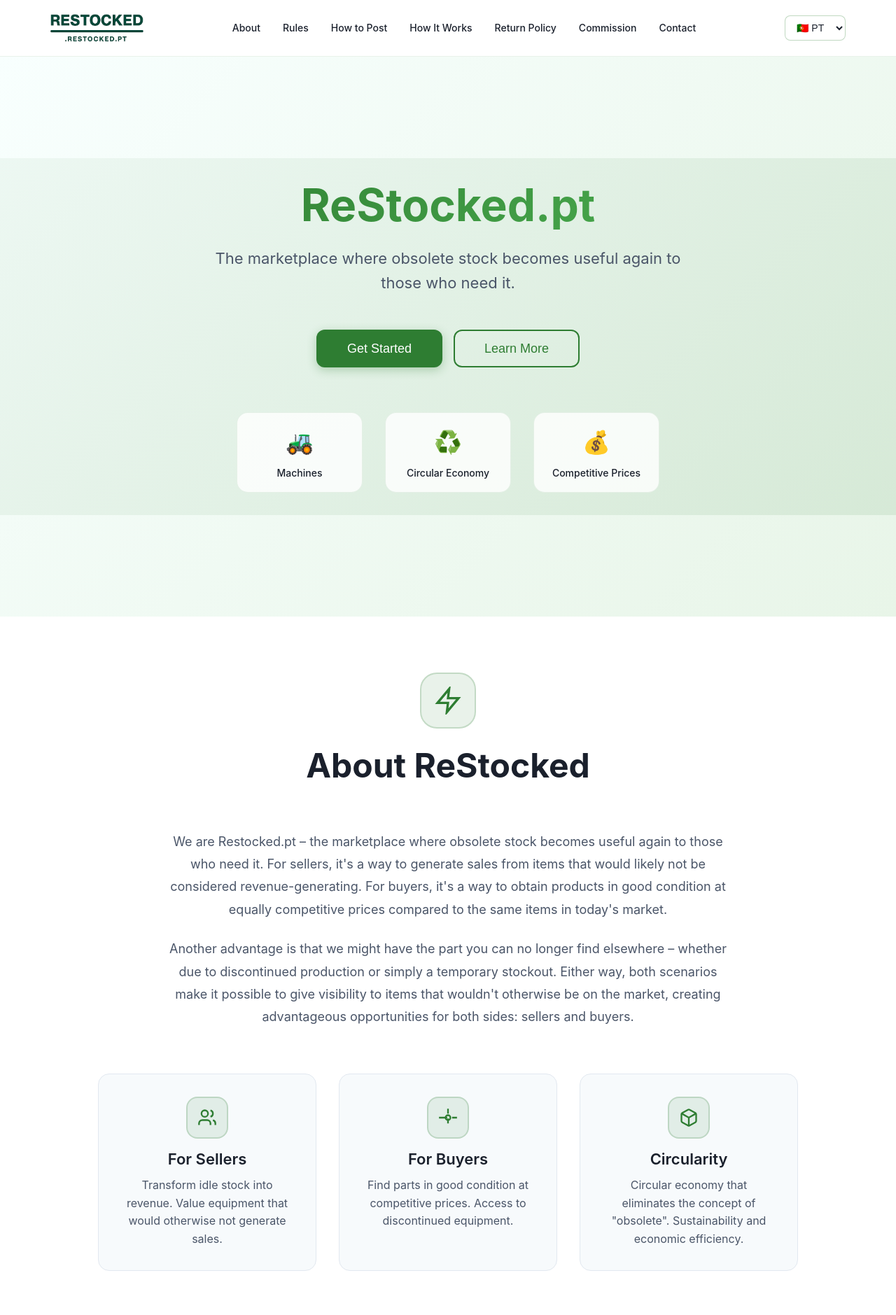
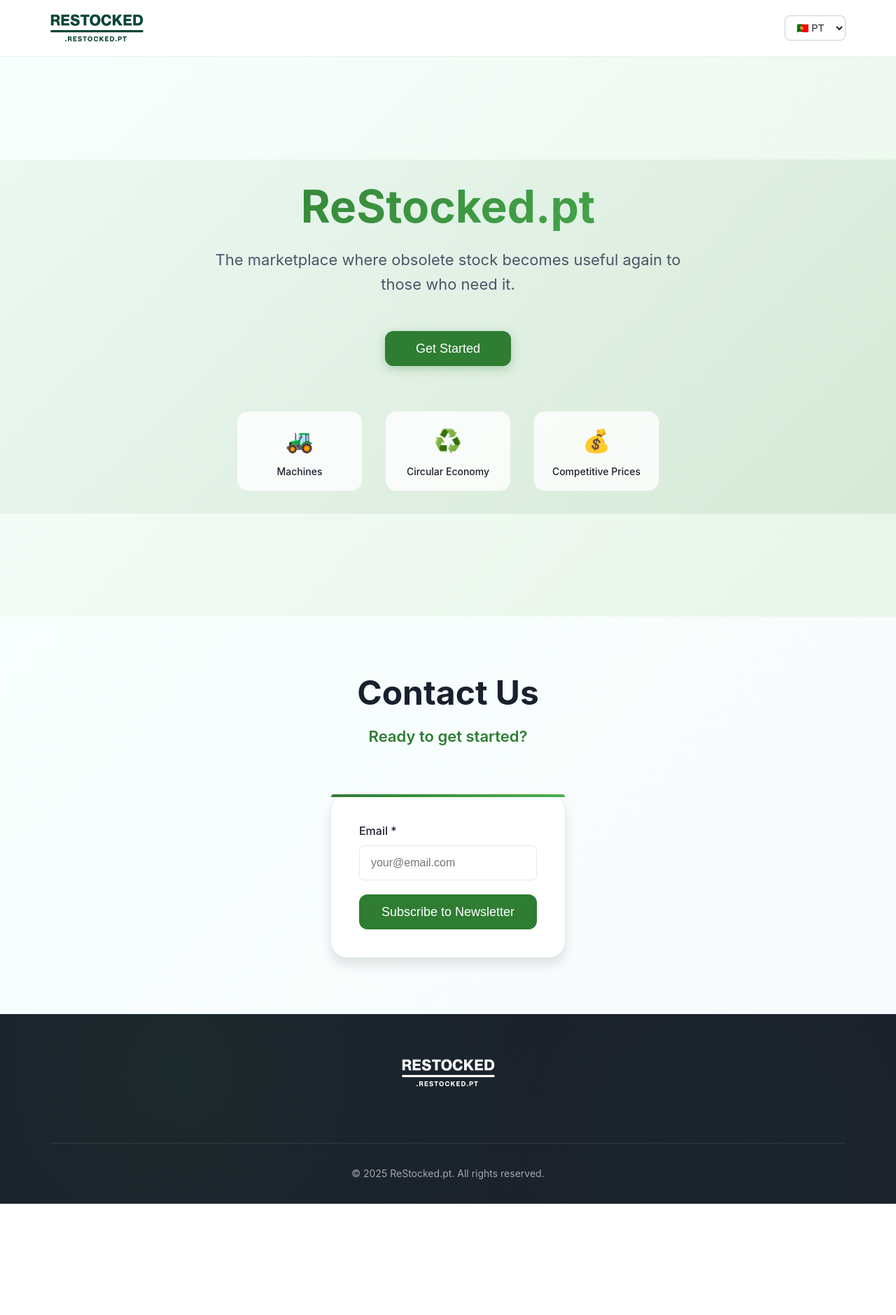
Before and after one commit to afonsorp/restocked-landing, a React (Vite) app: page / in a window 1280 px wide. Shown: the top 1879 px of the page at 70% size. After the commit the page ends 1720 px from the top, so only its background shows below. Built offline with nearby package versions, Linux system fonts and the light colour scheme.

Commit message:
feat: refactor contact form to use single email input and update success/error messages in translations

```diff
--- a/src/App.jsx
+++ b/src/App.jsx
@@ -19,8 +19,8 @@
       <Header />
       <main>
         <Hero />
-        <About />
-        <Sections />
+        {/* <About /> */}
+        {/* <Sections /> */}
         <Contact />
       </main>
       <Footer />
--- a/src/components/Contact.jsx
+++ b/src/components/Contact.jsx
@@ -4,29 +4,15 @@
 
 const Contact = () => {
   const { t } = useTranslation();
-  const [formData, setFormData] = useState({
-    name: '',
-    email: '',
-    company: '',
-    phone: '',
-    message: ''
-  });
+  const [email, setEmail] = useState('');
   const [isSubmitting, setIsSubmitting] = useState(false);
   const [submitStatus, setSubmitStatus] = useState(null);
-
-  const handleChange = (e) => {
-    const { name, value } = e.target;
-    setFormData(prev => ({
-      ...prev,
-      [name]: value
-    }));
-  };
 
   const handleSubmit = async (e) => {
     e.preventDefault();
 
     // Validação básica
-    if (!formData.name || !formData.email || !formData.message) {
+    if (!email) {
       setSubmitStatus('error');
       return;
     }
@@ -34,18 +20,25 @@
     setIsSubmitting(true);
 
     try {
-      // Simular envio de email (implementar com EmailJS ou similar)
-      await new Promise(resolve => setTimeout(resolve, 2000));
+      // Enviar email para luis@restocked.pt
+      const response = await fetch('https://formspree.io/f/meovkjla', {
+        method: 'POST',
+        headers: {
+          'Content-Type': 'application/json',
+        },
+        body: JSON.stringify({
+          email: email,
+          _replyto: email,
+          _subject: 'Nova submissão de email - ReStocked.pt',
+        }),
+      });
 
-      console.log('Form data:', formData);
-      setSubmitStatus('success');
-      setFormData({
-        name: '',
-        email: '',
-        company: '',
-        phone: '',
-        message: ''
-      });
+      if (response.ok) {
+        setSubmitStatus('success');
+        setEmail('');
+      } else {
+        setSubmitStatus('error');
+      }
     } catch (error) {
       console.error('Error submitting form:', error);
       setSubmitStatus('error');
@@ -61,11 +54,57 @@
           <div className="contact__header">
             <h2 className="contact__title">{t('contact.title')}</h2>
             <p className="contact__subtitle">{t('contact.subtitle')}</p>
-            <p className="contact__description">{t('contact.description')}</p>
+            {/* <p className="contact__description">{t('contact.description')}</p> */}
           </div>
 
           <div className="contact__wrapper">
-            <div className="contact__info">
+            <form className="contact__form" onSubmit={handleSubmit}>
+              {submitStatus === 'success' && (
+                <div className="alert alert--success">
+                  <svg viewBox="0 0 24 24" fill="none" stroke="currentColor" strokeWidth="2">
+                    <polyline points="20,6 9,17 4,12"/>
+                  </svg>
+                  {t('messages.success')}
+                </div>
+              )}
+
+              {submitStatus === 'error' && (
+                <div className="alert alert--error">
+                  <svg viewBox="0 0 24 24" fill="none" stroke="currentColor" strokeWidth="2">
+                    <circle cx="12" cy="12" r="10"/>
+                    <line x1="15" y1="9" x2="9" y2="15"/>
+                    <line x1="9" y1="9" x2="15" y2="15"/>
+                  </svg>
+                  {t('messages.error')}
+                </div>
+              )}
+
+              <div className="form-group">
+                <label htmlFor="email" className="form-label">
+                  {t('contact.form.email')}
+                </label>
+                <input
+                  type="email"
+                  id="email"
+                  name="email"
+                  value={email}
+                  onChange={(e) => setEmail(e.target.value)}
+                  className="form-control"
+                  required
+                  placeholder={t('contact.form.emailPlaceholder') || 'seu@email.com'}
+                />
+              </div>
+
+              <button
+                type="submit"
+                className="btn btn--primary btn--lg btn--full-width"
+                disabled={isSubmitting}
+              >
+                {isSubmitting ? '...' : t('contact.form.submit')}
+              </button>
+            </form>
+
+            {/* <div className="contact__info">
               <div className="contact-card">
                 <div className="contact-card__icon">
                   <svg viewBox="0 0 24 24" fill="none" stroke="currentColor" strokeWidth="2">
@@ -104,112 +143,7 @@
                   <p className="contact-card__text">24/7</p>
                 </div>
               </div>
-            </div>
-
-            {/* <form className="contact__form" onSubmit={handleSubmit}>
-              {submitStatus === 'success' && (
-                <div className="alert alert--success">
-                  <svg viewBox="0 0 24 24" fill="none" stroke="currentColor" strokeWidth="2">
-                    <polyline points="20,6 9,17 4,12"/>
-                  </svg>
-                  {t('messages.success')}
-                </div>
-              )}
-
-              {submitStatus === 'error' && (
-                <div className="alert alert--error">
-                  <svg viewBox="0 0 24 24" fill="none" stroke="currentColor" strokeWidth="2">
-                    <circle cx="12" cy="12" r="10"/>
-                    <line x1="15" y1="9" x2="9" y2="15"/>
-                    <line x1="9" y1="9" x2="15" y2="15"/>
-                  </svg>
-                  {t('messages.error')}
-                </div>
-              )}
-
-              <div className="form-row">
-                <div className="form-group">
-                  <label htmlFor="name" className="form-label">
-                    {t('contact.form.name')}
-                  </label>
-                  <input
-                    type="text"
-                    id="name"
-                    name="name"
-                    value={formData.name}
-                    onChange={handleChange}
-                    className="form-control"
-                    required
-                  />
-                </div>
-                <div className="form-group">
-                  <label htmlFor="email" className="form-label">
-                    {t('contact.form.email')}
-                  </label>
-                  <input
-                    type="email"
-                    id="email"
-                    name="email"
-                    value={formData.email}
-                    onChange={handleChange}
-                    className="form-control"
-                    required
-                  />
-                </div>
-              </div>
-
-              <div className="form-row">
-                <div className="form-group">
-                  <label htmlFor="company" className="form-label">
-                    {t('contact.form.company')}
-                  </label>
-                  <input
-                    type="text"
-                    id="company"
-                    name="company"
-                    value={formData.company}
-                    onChange={handleChange}
-                    className="form-control"
-                  />
-                </div>
-                <div className="form-group">
-                  <label htmlFor="phone" className="form-label">
-                    {t('contact.form.phone')}
-                  </label>
-                  <input
-                    type="tel"
-                    id="phone"
-                    name="phone"
-                    value={formData.phone}
-                    onChange={handleChange}
-                    className="form-control"
-                  />
-                </div>
-              </div>
-
-              <div className="form-group">
-                <label htmlFor="message" className="form-label">
-                  {t('contact.form.message')}
-                </label>
-                <textarea
-                  id="message"
-                  name="message"
-                  value={formData.message}
-                  onChange={handleChange}
-                  className="form-control"
-                  rows="5"
-                  required
-                ></textarea>
-              </div>
-
-              <button
-                type="submit"
-                className="btn btn--primary btn--lg btn--full-width"
-                disabled={isSubmitting}
-              >
-                {isSubmitting ? '...' : t('contact.form.submit')}
-              </button>
-            </form> */}
+            </div> */}
           </div>
         </div>
       </div>
--- a/src/components/Footer.css
+++ b/src/components/Footer.css
@@ -20,8 +20,9 @@
 }
 
 .footer__content {
-  display: grid;
-  grid-template-columns: 2fr 3fr;
+  display: flex;
+/*   display: grid;
+  grid-template-columns: 2fr 3fr; */
   gap: var(--space-12);
   margin-bottom: var(--space-12);
   position: relative;
@@ -144,7 +145,8 @@
 
 .footer__bottom-content {
   display: flex;
-  justify-content: space-between;
+  justify-content: center;
+  /* justify-content: space-between; */
   align-items: center;
   flex-wrap: wrap;
   gap: var(--space-4);
--- a/src/components/Footer.jsx
+++ b/src/components/Footer.jsx
@@ -18,9 +18,27 @@
   };
 
   return (
-    <footer className="footer">
+    <footer className="footer" >
       <div className="container">
-        <div className="footer__content">
+        <div className="footer__content" style={{ justifyContent: 'center', alignItems: 'center' }}>
+          <div className="footer__logo">
+            <img
+              src="/logo-restocked.png"
+              alt="ReStocked.pt"
+              className="footer__logo-img"
+              onError={(e) => {
+                // Fallback se a imagem não carregar
+                e.target.style.display = 'none';
+                e.target.nextSibling.style.display = 'block';
+              }}
+            />
+            <span className="footer__logo-text" style={{display: 'none', color: 'var(--color-brand-primary)', fontWeight: 'bold', fontSize: '1.5rem'}}>
+              ReStocked.pt
+            </span>
+          </div>
+        </div>
+
+        {/* <div className="footer__content">
           <div className="footer__brand">
             <div className="footer__logo">
               <img
@@ -43,19 +61,6 @@
             <p className="footer__description">
               {t('about.content').split('\n')[0]}
             </p>
-{/*             <div className="footer__social">
-              <a href="#" className="footer__social-link" aria-label="LinkedIn">
-                <svg viewBox="0 0 24 24" fill="currentColor">
-                  <path d="M20.447 20.452h-3.554v-5.569c0-1.328-.027-3.037-1.852-3.037-1.853 0-2.136 1.445-2.136 2.939v5.667H9.351V9h3.414v1.561h.046c.477-.9 1.637-1.85 3.37-1.85 3.601 0 4.267 2.37 4.267 5.455v6.286zM5.337 7.433c-1.144 0-2.063-.926-2.063-2.065 0-1.138.92-2.063 2.063-2.063 1.14 0 2.064.925 2.064 2.063 0 1.139-.925 2.065-2.064 2.065zm1.782 13.019H3.555V9h3.564v11.452zM22.225 0H1.771C.792 0 0 .774 0 1.729v20.542C0 23.227.792 24 1.771 24h20.451C23.2 24 24 23.227 24 22.271V1.729C24 .774 23.2 0 22.222 0h.003z"/>
-                </svg>
-              </a>
-              <a href="#" className="footer__social-link" aria-label="Email">
-                <svg viewBox="0 0 24 24" fill="none" stroke="currentColor" strokeWidth="2">
-                  <path d="M4 4h16c1.1 0 2 .9 2 2v12c0 1.1-.9 2-2 2H4c-1.1 0-2-.9-2-2V6c0-1.1.9-2 2-2z"/>
-                  <polyline points="22,6 12,13 2,6"/>
-                </svg>
-              </a>
-            </div> */}
           </div>
 
           <div className="footer__links">
@@ -142,18 +147,14 @@
             </div>
           </div>
         </div>
-
+*/
         <div className="footer__bottom">
           <div className="footer__bottom-content">
             <p className="footer__copyright">
               © {currentYear} ReStocked.pt. {t('footer.copyright').split('© 2025 ReStocked.pt. ')[1]}
             </p>
-{/*             <div className="footer__bottom-links">
-              <a href="#" className="footer__bottom-link">Política de Privacidade</a>
-              <a href="#" className="footer__bottom-link">Termos de Uso</a>
-            </div> */}
           </div>
-        </div>
+        </div> }
       </div>
     </footer>
   );
--- a/src/components/Header.jsx
+++ b/src/components/Header.jsx
@@ -59,7 +59,7 @@
             </a>
           </div>
 
-          <nav className={`header__nav ${isMobileMenuOpen ? 'header__nav--open' : ''}`}>
+          {/* <nav className={`header__nav ${isMobileMenuOpen ? 'header__nav--open' : ''}`}>
             <a
               href="#about"
               className="header__nav-link"
@@ -130,7 +130,7 @@
             >
               {t('navigation.contact')}
             </a>
-          </nav>
+          </nav> */}
 
           <div className="header__actions">
             <label htmlFor="language-selector" style={{ display: "none" }}>
@@ -148,7 +148,7 @@
               <option value="fr">🇫🇷 FR</option>
             </select>
 
-            <button
+            {/* <button
               className={`header__menu-toggle ${isMobileMenuOpen ? 'header__menu-toggle--open' : ''}`}
               onClick={toggleMobileMenu}
               aria-label="Toggle menu"
@@ -156,7 +156,7 @@
               <span></span>
               <span></span>
               <span></span>
-            </button>
+            </button> */}
           </div>
         </div>
       </div>
--- a/src/components/Hero.jsx
+++ b/src/components/Hero.jsx
@@ -41,12 +41,12 @@
               >
                 {t('hero.cta.primary')}
               </button>
-              <button
+{/*               <button
                 className="btn btn--outline btn--lg hero__secondary"
                 onClick={() => scrollToSection('about')}
               >
                 {t('hero.cta.secondary')}
-              </button>
+              </button> */}
             </div>
 
             <div className="hero__stats">
--- a/src/locales/en.json
+++ b/src/locales/en.json
@@ -58,10 +58,11 @@
     "form": {
       "name": "Name *",
       "email": "Email *",
+      "emailPlaceholder": "your@email.com",
       "company": "Company",
       "phone": "Phone",
       "message": "Message *",
-      "submit": "Send Message"
+      "submit": "Subscribe to Newsletter"
     },
     "email": "Email",
     "location": "Location",
@@ -85,7 +86,7 @@
     "copyright": "© 2025 ReStocked.pt. All rights reserved."
   },
   "messages": {
-    "success": "Message sent successfully! We will contact you soon.",
-    "error": "Error sending message. Please try again."
+    "success": "Email registered successfully! Welcome to ReStocked newsletter.",
+    "error": "Error registering email. Please try again."
   }
 }
--- a/src/locales/es.json
+++ b/src/locales/es.json
@@ -58,10 +58,11 @@
     "form": {
       "name": "Nombre *",
       "email": "Email *",
+      "emailPlaceholder": "tu@email.com",
       "company": "Empresa",
       "phone": "Teléfono",
       "message": "Mensaje *",
-      "submit": "Enviar Mensaje"
+      "submit": "Suscribirse al Newsletter"
     },
     "email": "Email",
     "location": "Ubicación",
@@ -85,7 +86,7 @@
     "copyright": "© 2025 ReStocked.pt. Todos los derechos reservados."
   },
   "messages": {
-    "success": "¡Mensaje enviado con éxito! Te contactaremos pronto.",
-    "error": "Error al enviar mensaje. Por favor, inténtalo de nuevo."
+    "success": "¡Email registrado con éxito! Bienvenido al newsletter de ReStocked.",
+    "error": "Error al registrar email. Por favor, inténtalo de nuevo."
   }
 }
--- a/src/locales/fr.json
+++ b/src/locales/fr.json
@@ -58,10 +58,11 @@
     "form": {
       "name": "Nom *",
       "email": "Email *",
+      "emailPlaceholder": "votre@email.com",
       "company": "Entreprise",
       "phone": "Téléphone",
       "message": "Message *",
-      "submit": "Envoyer le Message"
+      "submit": "S'abonner à la Newsletter"
     },
     "email": "Email",
     "location": "Emplacement",
@@ -85,7 +86,7 @@
     "copyright": "© 2025 ReStocked.pt. Tous droits réservés."
   },
   "messages": {
-    "success": "Message envoyé avec succès ! Nous vous contacterons bientôt.",
-    "error": "Erreur lors de l'envoi du message. Veuillez réessayer."
+    "success": "Email enregistré avec succès ! Bienvenue dans la newsletter de ReStocked.",
+    "error": "Erreur lors de l'enregistrement de l'email. Veuillez réessayer."
   }
 }
--- a/src/locales/pt.json
+++ b/src/locales/pt.json
@@ -58,10 +58,11 @@
     "form": {
       "name": "Nome *",
       "email": "Email *",
+      "emailPlaceholder": "seu@email.com",
       "company": "Empresa",
       "phone": "Telefone",
       "message": "Mensagem *",
-      "submit": "Enviar Mensagem"
+      "submit": "Subscrever Newsletter"
     },
     "email": "Email",
     "location": "Localização",
@@ -85,7 +86,7 @@
     "copyright": "© 2025 ReStocked.pt. Todos os direitos reservados."
   },
   "messages": {
-    "success": "Mensagem enviada com sucesso! Entraremos em contacto em breve.",
-    "error": "Erro ao enviar mensagem. Por favor, tente novamente."
+    "success": "Email registado com sucesso! Bem-vindo à newsletter da ReStocked.",
+    "error": "Erro ao registar email. Por favor, tente novamente."
   }
 }
```
